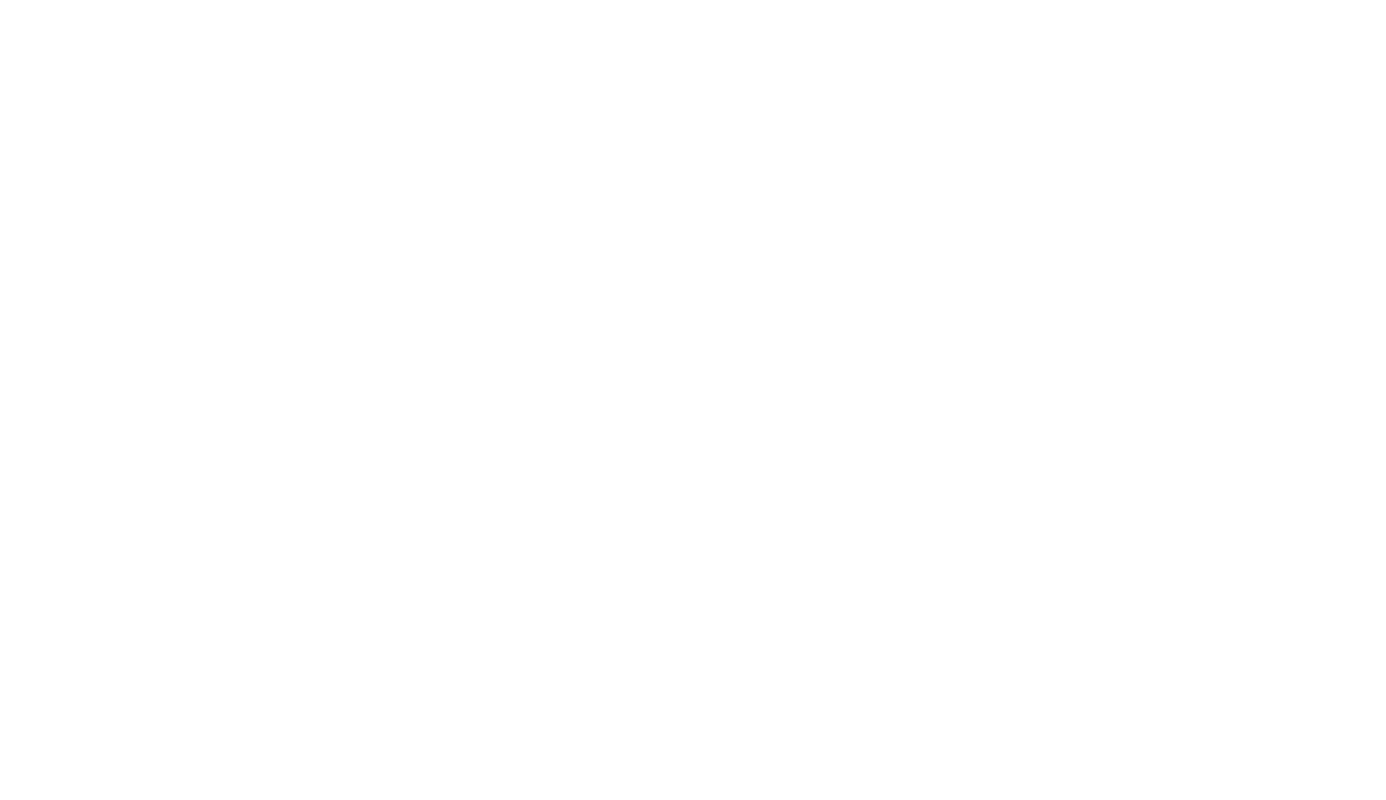
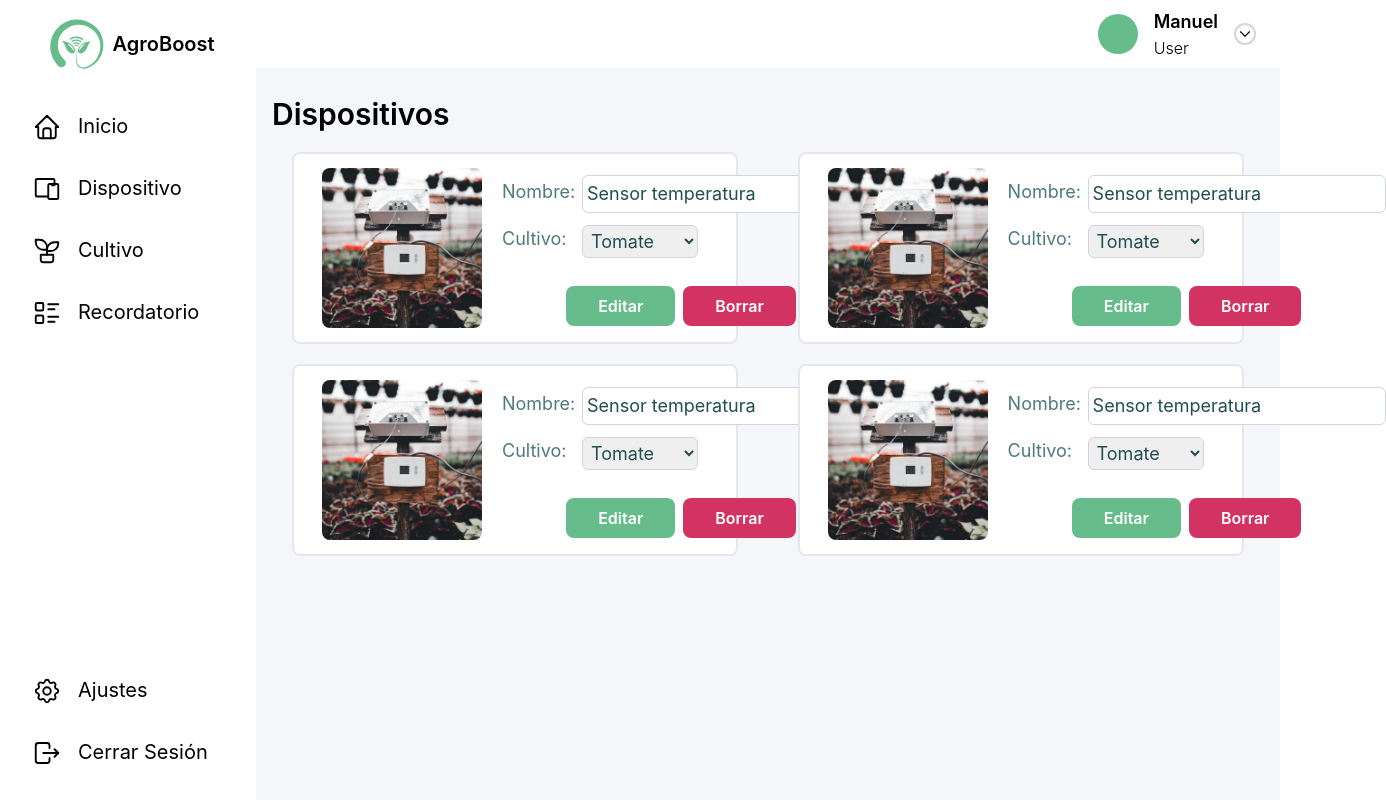
Before and after one commit to ManuelGL10/agroboost, a React (Create React App) app: page /userDevice in a window 1280 px wide. Before the commit this address had no page. Shown: the whole page, 1386 px wide, since content can reach past the window. Built offline with nearby package versions, Linux system fonts and the light colour scheme; a web font is replaced by a local one.

Commit message:
add Inteface Device

```diff
--- a/src/App.js
+++ b/src/App.js
@@ -22,6 +22,7 @@ import ProfileUser from './views/ProfileUser';
 import Navbar_Top from './components/Navbar_Top';
 import ProductosVenta from './views/ProductosVenta';
 import UserHome from './views/UserHome';
+import UserDevice from './views/UserDevice';
 
 function App() {
   return (
@@ -46,6 +47,7 @@ function App() {
       <Route path='/verificationpage' element={<VerificationPage/>} />
       <Route path='/productosventa' element={<ProductosVenta/>} />
       <Route path='/userhome' element={<UserHome/>} />
+      <Route path='/userDevice' element={<UserDevice/>} />
     </Routes>
   );
 }
--- a/src/components/User/ClimateDay.js
+++ b/src/components/User/ClimateDay.js
@@ -4,7 +4,7 @@ import {IconCloud} from '@tabler/icons-react';
 const ClimateDay = () =>{
     return(
         <div className='mt-2 flex flex-row items-center'>
-        <div className='bg-white shadow-md rounded-md border border-custom-D9D9D9 border-5 flex items-center w-full h-32'>
+        <div className='bg-white rounded-lg border border-custom-D9D9D9 border-2 flex items-center w-full h-32'>
         <div className="bg-custom-F0F0F0  rounded-xl p-2 ml-4 mr-4 mt-2 mb-2 w-20 ">
             <div className='flex flex-col'>
                 <div>
--- a/src/components/User/DatosUser.js
+++ b/src/components/User/DatosUser.js
@@ -37,21 +37,21 @@ const DatosExtras = () => {
       {cultivoSeleccionado && (
         <div className="flex flex-row">
 
-          <div className='flex flex-col bg-white rounded-md shadow-md border border-custom-D9D9D9 border-2 w-60 h-64 mr-4'>
+          <div className='flex flex-col bg-white rounded-lg border border-custom-D9D9D9 border-2 w-60 h-64 mr-4'>
             <h2 className='flex items-center font-semibold text-custom-204E51 text-xl  mt-2 ml-2'>Humedad</h2>
             <div className='ml-4'>
               <GraficaHumedad humedad={92} />
             </div>
           </div>
 
-          <div className='flex flex-col bg-white rounded-md shadow-md border border-custom-D9D9D9 border-2 w-60 h-64 mr-4'>
+          <div className='flex flex-col bg-white rounded-lg border border-custom-D9D9D9 border-2 w-60 h-64 mr-4'>
             <h3 className='flex items-center font-semibold text-custom-204E51 text-xl  mt-2 ml-2'>Temperatura</h3>
             <div className='ml-4'>
               <Termometro temperatura={-10} />
             </div>
           </div>
 
-          <div className='flex flex-col bg-white rounded-md shadow-md border border-custom-D9D9D9 border-2 w-7/12 h-64 mr-4'>
+          <div className='flex flex-col bg-white rounded-lg border border-custom-D9D9D9 border-2 w-7/12 h-64 mr-4'>
             <h3 className='flex items-center font-semibold text-custom-204E51 text-xl  mt-2 ml-2'>Nutrientes</h3>
             <div className='flex flex-rol ml-4'>
               <GraficaNitrogeno nitrogeno={170} />
--- /dev/null
+++ b/src/components/User/DeviceUser.js
@@ -0,0 +1,75 @@
+import React, { useState } from "react";
+import Sensor from '../../img/sensor.jpeg';
+import ModalEditar from '../User/ModalEditar'
+import ModalEliminar from '../User/ModalEliminar'
+
+const DeviceUser = () => {
+    const [nombre, setNombre] = useState('Sensor temperatura');
+    const [cultivo, setCultivo] = useState('Tomate');
+    const [modalEditarIsOpen, setModalEditarIsOpen] = useState(false);
+    const [modalEliminarIsOpen, setModalEliminarIsOpen] = useState(false);
+
+    const handleNombreChange = (event) => {
+        setNombre(event.target.value);
+    };
+
+    const handleCultivoChange = (event) => {
+        setCultivo(event.target.value);
+    };
+
+    const abrirModalEditar = () => {
+        setModalEditarIsOpen(true);
+    };
+
+    const abrirModalEliminar = () => {
+        setModalEliminarIsOpen(true);
+    };
+
+    const opcionesCultivo = ['Tomate', 'Papa', 'Cebolla', 'Zanahoria']; // Añade más opciones según sea necesario
+
+    return (
+        <div className='bg-background ml-[20%] p-4 h-screen h-full'>
+            <div className='mt-20 mb-6'>
+                <h1 className='text-3xl font-semibold mt-20'>Dispositivos</h1>
+                <div className="flex flex-wrap justify-between">
+                    {[1, 2,3, 4].map((index) => (
+                        <div key={index} className='bg-white flex items-center rounded-lg border border-custom-D9D9D9 border-2 flex mt-5 w-[45%] h-48 mr-5 ml-5'>
+                            <img src={Sensor} alt='Sensor' className="w-40 h-40 rounded-lg ml-7" />
+                            <div className='flex flex-col flex-grow'>
+                                <div className='flex items-center'>
+                                    <h2 className='text-[#4D7A7D] text-lg ml-5 w-[60px]'>Nombre:</h2>
+                                    <input
+                                        type="text"
+                                        value={nombre}
+                                        onChange={handleNombreChange}
+                                        className='text-custom-204E51 text-lg text-semiboad ml-5 mt-1 border border-gray-300 rounded-md px-1 py-1'
+                                    />
+                                </div>
+                                <div className='flex items-center mt-2'>
+                                    <h2 className='text-[#4D7A7D] text-lg ml-5 w-[60px]'>Cultivo:</h2>
+                                    <select
+                                        value={cultivo}
+                                        onChange={handleCultivoChange}
+                                        className='text-custom-204E51 text-lg text-semiboad ml-5 mt-1 border border-gray-300 rounded-md px-1 py-1'
+                                    >
+                                        {opcionesCultivo.map((opcion, index) => (
+                                            <option key={index} value={opcion}>{opcion}</option>
+                                        ))}
+                                    </select>
+                                </div>
+                                <div className="mt-7 flex justify-center">
+                                    <button onClick={abrirModalEditar} className="bg-custom-color_logo text-white hover:bg-[#2F9B5D] text-white font-semibold py-2 px-8 rounded-lg mr-2">Editar</button>
+                                    <button onClick={abrirModalEliminar} className="bg-[#D33363] hover:bg-red-700 text-white font-semibold rounded-lg py-2 px-8 ">Borrar</button>
+                                </div>
+                            </div>
+                        </div>
+                    ))}
+                </div>
+            </div>
+            <ModalEditar isOpen={modalEditarIsOpen} onClose={() => setModalEditarIsOpen (false)} />
+            <ModalEliminar isOpen={modalEliminarIsOpen} onClose={() => setModalEliminarIsOpen (false)} />
+        </div>
+    );
+}
+
+export default DeviceUser;
--- a/src/components/User/InicioUser.js
+++ b/src/components/User/InicioUser.js
@@ -8,7 +8,7 @@ const InicioUser = () => {
   return (
     <div className='bg-background ml-[20%] p-4 h-screen h-full'>
       <div className='mt-16 mb-6 flex flex-row items-center'>
-        <div className='bg-white shadow-md rounded-md border border-custom-D9D9D9 border-5 flex items-center w-full'>
+        <div className='bg-white rounded-lg border border-custom-D9D9D9 border-2 flex items-center w-full'>
           <div className='flex flex-col'>
             <div className="mr-5 ml-72">
                 <div className='flex items-center justify-center'>
--- /dev/null
+++ b/src/components/User/ModalEditar.js
@@ -0,0 +1,33 @@
+import React from 'react';
+import ImgAlerta from '../../img/quejarse.png'
+
+
+const ModalEditar = ({ isOpen, onClose }) => {
+  return (
+    <>
+      {isOpen && (
+        <div className="fixed inset-0 z-40 bg-black opacity-50"></div>
+      )}
+      <div className={`fixed inset-0 z-50 flex items-center justify-center overflow-x-hidden overflow-y-auto outline-none focus:outline-none ${isOpen ? 'block' : 'hidden'}`}>
+        <div className="relative w-full max-w-md p-6 bg-white rounded-lg shadow-lg">
+          <div className="flex items-start justify-between">
+            <button onClick={onClose} className="p-1 bg-transparent border-0 text-custom-204E51 text-3xl leading-none font-semibold outline-none focus:outline-none absolute top-0 right-2">
+              <span className="text-custom-204E51">×</span>
+            </button>
+          </div>
+          <h3 className="text-lg block font-medium text-[#DEA92A] md:text-3xl sm:text-2xl text-1xl mt-5 mb-7 text-center">¡ESPERA UN MOMENTO!</h3>
+          <div className="mt-2 mb-7 flex justify-center">
+            <img src={ImgAlerta} alt="ImgComprobado" className="w-24 h-24" />
+          </div>
+          <div className="text-center">¿Estás seguro de realizar los cambios?</div>
+          <div className="flex justify-center mt-4">
+            <button onClick={onClose} className="bg-custom-color_logo text-white hover:bg-[#2F9B5D] text-white font-semibold px-6 py-3 mr-4 rounded-lg">Aceptar</button>
+            <button onClick={onClose} className="bg-[#D33363] hover:bg-red-700 text-white font-semibold px-6 py-3 rounded-lg ">Cancelar</button>
+          </div>
+        </div>
+      </div>
+    </>
+  );
+};
+
+export default ModalEditar;
--- /dev/null
+++ b/src/components/User/ModalEliminar.js
@@ -0,0 +1,33 @@
+import React from 'react';
+import ImgAlerta from '../../img/cancelar.png'
+
+
+const ModalEditar = ({ isOpen, onClose }) => {
+  return (
+    <>
+      {isOpen && (
+        <div className="fixed inset-0 z-40 bg-black opacity-50"></div>
+      )}
+      <div className={`fixed inset-0 z-50 flex items-center justify-center overflow-x-hidden overflow-y-auto outline-none focus:outline-none ${isOpen ? 'block' : 'hidden'}`}>
+        <div className="relative w-full max-w-md p-6 bg-white rounded-lg shadow-lg">
+          <div className="flex items-start justify-between">
+            <button onClick={onClose} className="p-1 bg-transparent border-0 text-custom-204E51 text-3xl leading-none font-semibold outline-none focus:outline-none absolute top-0 right-2">
+              <span className="text-custom-204E51">×</span>
+            </button>
+          </div>
+          <h3 className="text-lg block font-medium text-[#D33363] md:text-3xl sm:text-2xl text-1xl mt-5 mb-7 text-center">¡ALTO, ESPERA UN MOMENTO!</h3>
+          <div className="mt-2 mb-7 flex justify-center">
+            <img src={ImgAlerta} alt="ImgComprobado" className="w-24 h-24" />
+          </div>
+          <div className="text-center">¿Estás seguro de eliminar el dispositivo?</div>
+          <div className="flex justify-center mt-4">
+            <button onClick={onClose} className="bg-custom-color_logo text-white hover:bg-[#2F9B5D] text-white font-semibold px-6 py-3 mr-4 rounded-lg">Aceptar</button>
+            <button onClick={onClose} className="bg-[#D33363] hover:bg-red-700 text-white font-semibold px-6 py-3 rounded-lg ">Cancelar</button>
+          </div>
+        </div>
+      </div>
+    </>
+  );
+};
+
+export default ModalEditar;
--- a/src/components/User/NavBarLat.js
+++ b/src/components/User/NavBarLat.js
@@ -1,7 +1,7 @@
 import React from 'react'
 import { Link } from 'react-router-dom'
 import Logo from '../../img/LogoAgroBoostPNG.svg';
-import { IconDroplet, IconPlant, IconDevices, IconSettings, IconLogout,IconHome } from '@tabler/icons-react'
+import { IconListDetails, IconPlant, IconDevices, IconSettings, IconLogout,IconHome } from '@tabler/icons-react'
 
 const NavbarLat = () => {
   return (
@@ -14,13 +14,13 @@ const NavbarLat = () => {
         </div>
         <ul className='py-8 px-6 text-xl'>
             <li className='flex p-2 cursor-pointer hover:bg-custom-color_logo hover:rounded-md hover:text-white'>
-                <Link to='' className='flex w-full'>
+                <Link to='/userhome' className='flex w-full'>
                     <IconHome size={30} stroke={1.5}/>
                     <span className='ml-4'>Inicio</span>
                 </Link>
             </li>
             <li className='flex p-2 my-4 cursor-pointer hover:bg-custom-color_logo hover:rounded-md hover:text-white'>
-                <Link to='' className='flex w-full'>
+                <Link to='/userDevice' className='flex w-full'>
                     <IconDevices size={30} stroke={1.5}/>
                     <span className='ml-4'>Dispositivo</span>
                 </Link>
@@ -34,8 +34,8 @@ const NavbarLat = () => {
             </li>
             <li className='flex p-2 cursor-pointer hover:bg-custom-color_logo hover:rounded-md hover:text-white'>
                 <Link to='' className='flex w-full'>
-                    <IconDroplet size={30} stroke={1.5}/>
-                    <span className='ml-4'>Riego</span>
+                    <IconListDetails size={30} stroke={1.5}/>
+                    <span className='ml-4'>Recordatorio</span>
                 </Link>
 
             </li>
--- /dev/null
+++ b/src/views/UserDevice.jsx
@@ -0,0 +1,17 @@
+import React from 'react'
+import NavbarUser from '../components/User/NavBarUser'
+import NavbarLat from '../components/User/NavBarLat'
+import DeviceUser from '../components/User/DeviceUser'
+
+
+const UserDevice = () =>{
+    return (
+        <div>
+            <NavbarUser/>
+            <NavbarLat/>
+            <DeviceUser/>
+        </div>
+    )
+}
+
+export default UserDevice
--- a/tailwind.config.js
+++ b/tailwind.config.js
@@ -24,6 +24,7 @@ module.exports = {
     "./src/views/VerificationPage.jsx",
     "./src/views/ProductosVenta.jsx",
     "./src/views/UserHome.jsx",
+    "./src/views/UserDevice.jsx",
     "./src/components/Hero.js",
     "./src/components/Agroboost.js",
     "./src/components/Cards.js",
@@ -64,6 +65,8 @@ module.exports = {
     "./src/components/User/DatosUser.js",
     "./src/components/User/GraficaHumedad.js",
     "./src/components/User/ClimateDay.js",
+    "./src/components/User/DeviceUser.js",
+    "./src/components/User/ModalEditar.js",
   ],
   theme: {
     extend: {
```
Also changed, not shown: src/img/quejarse.png (added).
